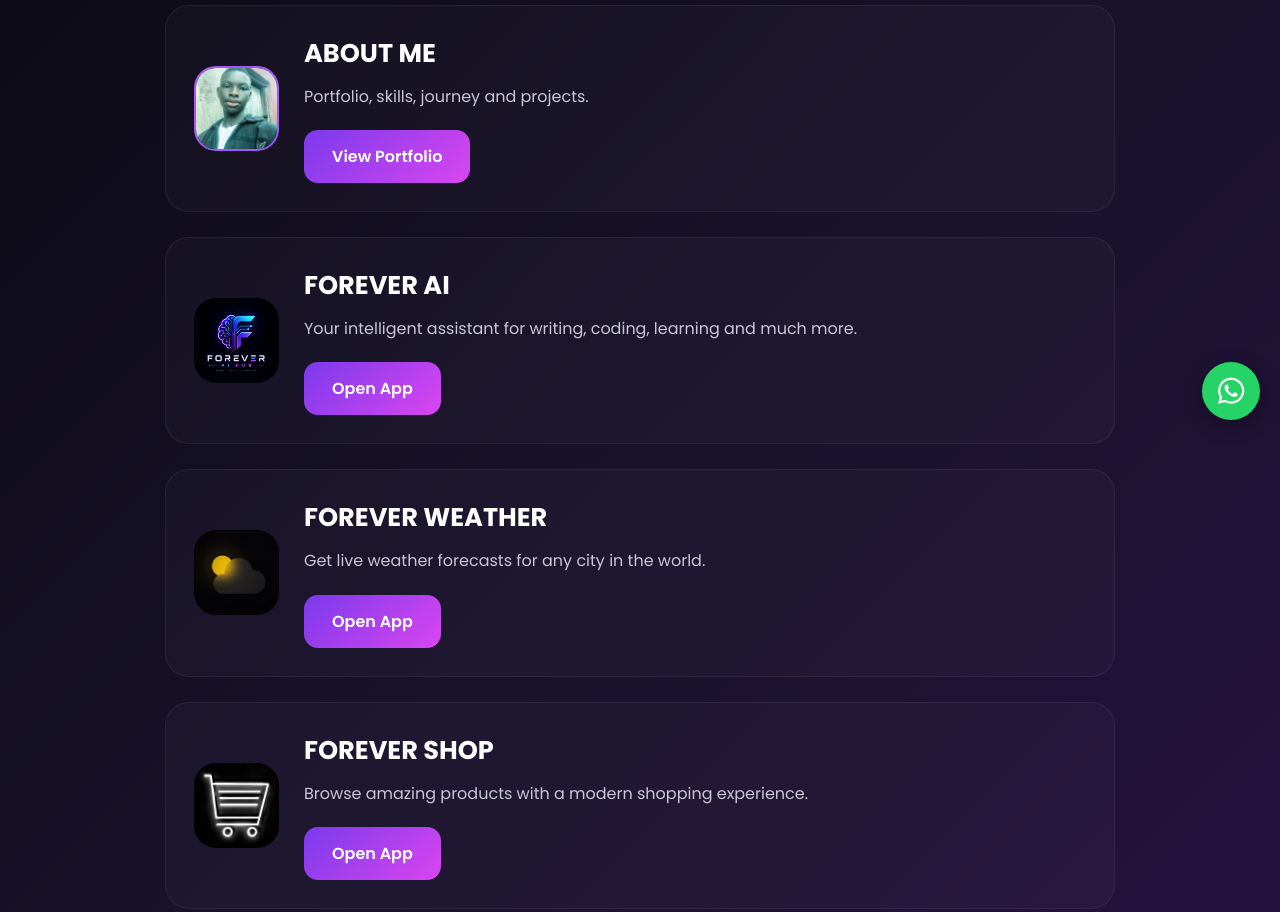
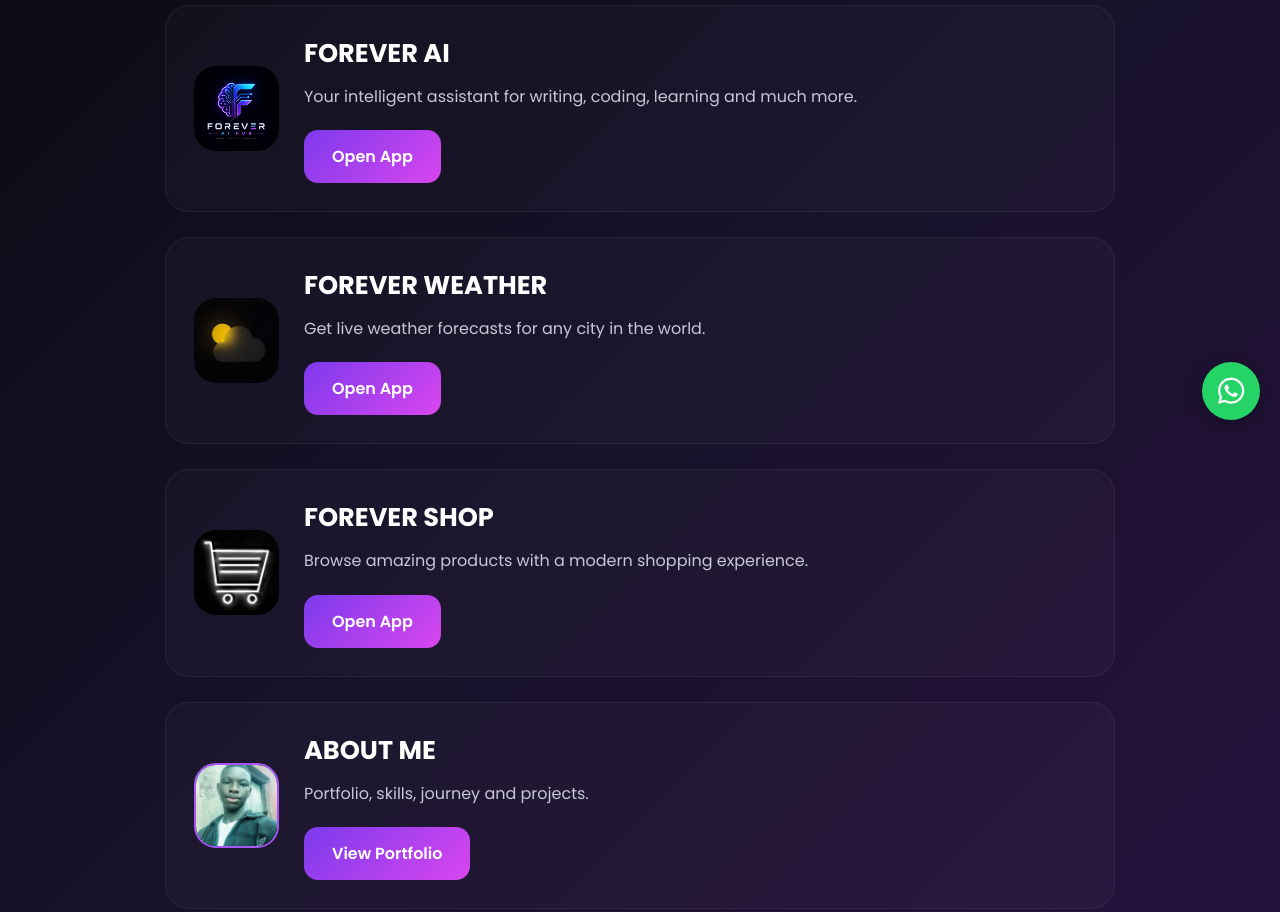
Before and after one commit to prosperowede/forever_hub, a plain HTML site: page dashboard.html in a window 1280 px wide. Shown: the part 360-1272 px from the top of the page. Drawn offline with Linux system fonts and the light colour scheme.

Commit message:
Add files via upload

```diff
--- a/dashboard.html
+++ b/dashboard.html
@@ -71,14 +71,92 @@ Online
 
 <input
 type="text"
-id="appSearch"
 placeholder="Search apps...">
 
 </div>
 
+<!-- FOREVER AI -->
+
+<section class="app-card">
+<div class="app-icon ai-logo">
+    <img src="forever_ai.png" alt="Forever AI Logo">
+</div>
+
+<div class="app-content">
+
+<h2>FOREVER AI</h2>
+
+<p>
+Your intelligent assistant for writing,
+coding, learning and much more.
+</p>
+
+<a href="forever_ai.html">
+
+Open App
+
+</a>
+
+</div>
+
+</section>
+
+<!-- WEATHER -->
+
+<section class="app-card">
+
+<div class="app-icon ai-logo">
+    <img src="weather1.jpg" alt="Forever weather Logo">
+</div>
+
+<div class="app-content">
+
+<h2>FOREVER WEATHER</h2>
+
+<p>
+Get live weather forecasts
+for any city in the world.
+</p>
+
+<a href="weather.html">
+
+Open App
+
+</a>
+
+</div>
+
+</section>
+
+<!-- SHOP -->
+
+<section class="app-card">
+<div class="app-icon ai-logo">
+    <img src="shopping.jpg" alt="Forever shopping Logo">
+</div>
+
+<div class="app-content">
+
+<h2>FOREVER SHOP</h2>
+
+<p>
+Browse amazing products
+with a modern shopping experience.
+</p>
+
+<a href="shop.html">
+
+Open App
+
+</a>
+
+</div>
+
+</section>
+
 <!-- ABOUT -->
 
-<section class="app-card" data-name="about me portfolio">
+<section class="app-card">
 
 <div class="app-icon profile">
 
@@ -107,90 +185,6 @@ View Portfolio
 
 </section>
 
-<!-- FOREVER AI -->
-
-<section class="app-card" data-name="forever ai assistant chat">
-<div class="app-icon ai-logo">
-    <img src="forever_ai.png" alt="Forever AI Logo">
-</div>
-
-<div class="app-content">
-
-<h2>FOREVER AI</h2>
-
-<p>
-Your intelligent assistant for writing,
-coding, learning and much more.
-</p>
-
-<a href="forever_ai.html">
-
-Open App
-
-</a>
-
-</div>
-
-</section>
-
-<!-- WEATHER -->
-
-<section class="app-card" data-name="forever weather forecast">
-
-<div class="app-icon ai-logo">
-    <img src="weather1.jpg" alt="Forever weather Logo">
-</div>
-
-<div class="app-content">
-
-<h2>FOREVER WEATHER</h2>
-
-<p>
-Get live weather forecasts
-for any city in the world.
-</p>
-
-<a href="weather.html">
-
-Open App
-
-</a>
-
-</div>
-
-</section>
-
-<!-- SHOP -->
-
-<section class="app-card" data-name="forever shop shopping store">
-<div class="app-icon ai-logo">
-    <img src="shopping.jpg" alt="Forever shopping Logo">
-</div>
-
-<div class="app-content">
-
-<h2>FOREVER SHOP</h2>
-
-<p>
-Browse amazing products
-with a modern shopping experience.
-</p>
-
-<a href="shop.html">
-
-Open App
-
-</a>
-
-</div>
-
-</section>
-
-<!-- No results message -->
-<p id="noResults" class="no-results" style="display:none;">
-No apps match your search.
-</p>
-
 <!-- CONTACT -->
 
 <section class="contact">
@@ -213,7 +207,9 @@ WhatsApp
 
 </a>
 
-<a href="contact.html">
+
+
+<a href="about.html">
 
 Contact Form
 
@@ -234,8 +230,6 @@ Contact Form
   <i class="fab fa-whatsapp"></i>
 </a>
 
-<script src="dashboard.js"></script>
-
 </body>
 
 </html>
```
